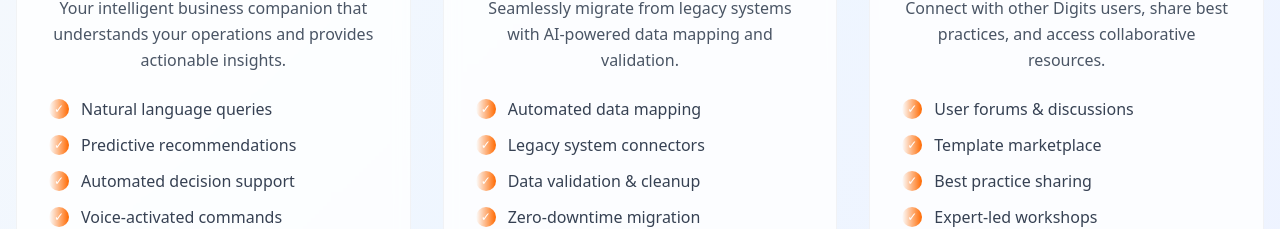
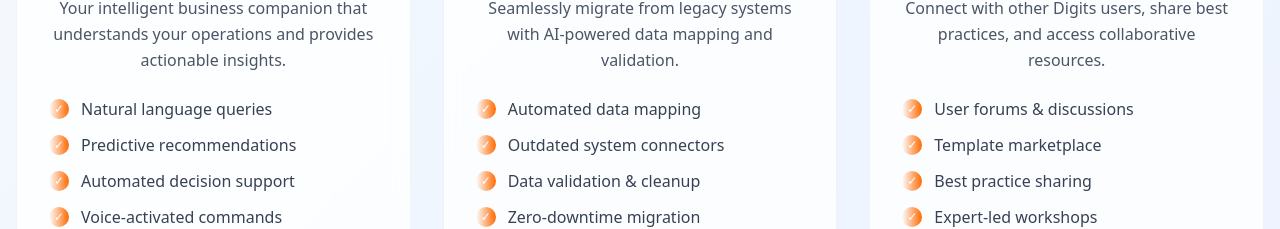
Before and after one commit to yamkb02/digits-landing, a Next.js app: page / in a window 1280 px wide. Shown: the part 6813-7042 px from the top of the page. Built offline with nearby package versions, Linux system fonts and the light colour scheme; no server answers.

Commit message:
fix: update feature description in ComingSoonSection for clarity

```diff
--- a/src/app/components/ComingSoonSection.tsx
+++ b/src/app/components/ComingSoonSection.tsx
@@ -40,7 +40,7 @@
       icon: "🔄",
       features: [
         "Automated data mapping",
-        "Legacy system connectors",
+        "Outdated system connectors",
         "Data validation & cleanup",
         "Zero-downtime migration",
       ],
```
